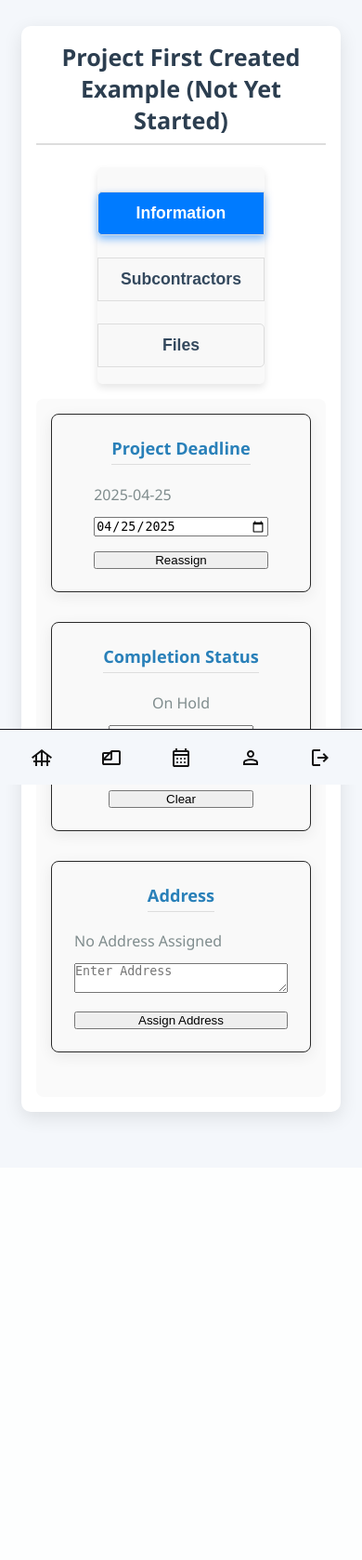
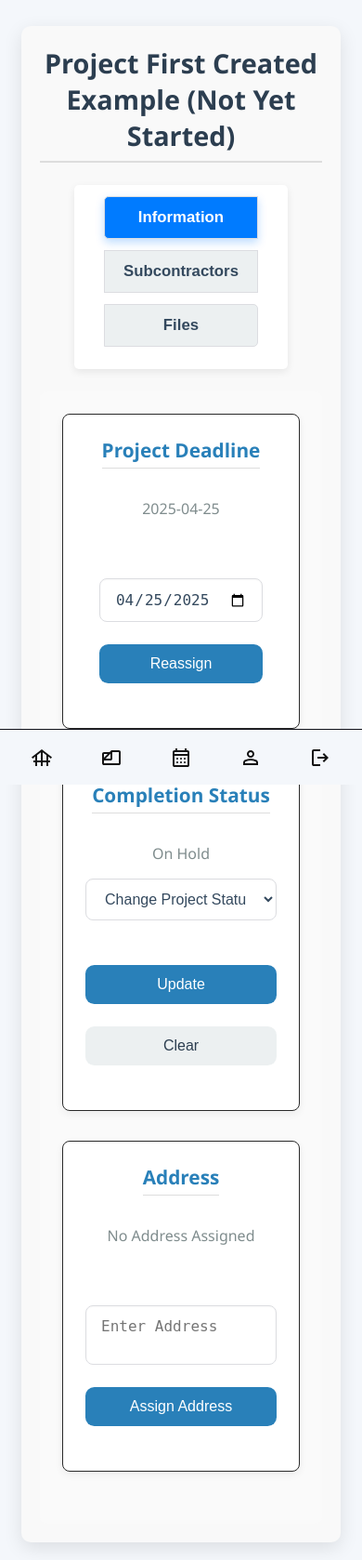
Before and after one commit to EchoingTime/construction-project-manager, a Flask app: page /view-project/1 in a window 390 px wide. Shown: the top 1678 px of the page at 93% size. Before the commit the page ends 1212 px from the top, so only its background shows below. Run offline with Flask 3, Linux system fonts and the light colour scheme; a user stored in the database is signed in; data comes from the database, SQL or seed files in the repository.

Commit message:
Fixed Contractor View of Project Details

```diff
--- a/website/static/css/style.css
+++ b/website/static/css/style.css
@@ -584,79 +584,183 @@ h2 {
 
 /*-------------------------- Project Page Overview --------------------------*/
 
-/* General Heading Styling */
-#project-details h2 {
-  font-size: 2.2em;
-  color: #2c3e50;
-  margin-bottom: 1.5rem;
-  text-align: center;
+#project-details p {
+  font-size: 1rem;
+  margin: 1rem 0; /* Increased margin for better spacing */
+  color: #7f8c8d;
+  text-align: center; /* Centered the date text */
 }
 
-#project-details h3 {
-  font-size: 1.6em;
-  margin-bottom: 1rem;
-  color: #34495e;
-}
-
-#project-details p {
-  font-size: 1rem;
-  margin: 0.8rem 0;
-  color: #7f8c8d;
-}
-
-/* Section Styling - Shadow Only, No Borders */
 #project-details {
   padding: 2rem;
   max-width: 1200px;
   margin: 0 auto;
-  background-color: #fff;
+  background-color: #f9f9f9; /* Light background */
   border-radius: 10px;
   box-shadow: 0 6px 20px rgba(0, 0, 0, 0.1);
-  /* Removed border */
 }
 
-/* Tab Section Improvements */
+/* Headings */
+#project-details h2,
+#project-details h3,
+#project-details h4 {
+  font-size: 1.25rem;
+  margin-bottom: 1.5rem; /* Increased margin to give more space below headings */
+  text-align: center;
+  color: #2c3e50;
+}
+
+/* Forms */
+#project-details form {
+  display: flex;
+  flex-direction: column;
+  gap: 1.5rem; /* Increased gap for more spacing between form elements */
+}
+
+#project-details form .form-group,
+#messages .form-group {
+  display: flex;
+  flex-direction: column;
+  gap: 0.75rem; /* Added more gap for form groups */
+}
+
+#project-details form label,
+#messages label {
+  font-size: 1rem;
+  font-weight: 600;
+  color: #2c3e50;
+}
+
+#project-details form input[type="text"],
+#project-details form input[type="date"],
+#project-details form textarea,
+#project-details form select,
+#messages textarea,
+#messages select {
+  width: 100%;
+  padding: 0.75rem 1rem;
+  font-size: 1rem;
+  border: 1px solid #dcdde1;
+  border-radius: 8px;
+  background-color: #ffffff; /* Light background for inputs */
+  color: #34495e;
+  transition: all 0.2s ease-in-out;
+  box-shadow: inset 0 1px 2px rgba(0, 0, 0, 0.03);
+}
+
+#project-details form textarea,
+#messages textarea {
+  resize: none;
+}
+
+#project-details form input:focus,
+#project-details form textarea:focus,
+#project-details form select:focus,
+#messages textarea:focus,
+#messages select:focus {
+  border-color: #007bff;
+  box-shadow: 0 0 0 2px rgba(0, 123, 255, 0.1);
+  outline: none;
+}
+
+/* Buttons */
+#project-details form button {
+  background-color: #2980b9; /* Primary blue color */
+  color: #fff;
+  padding: 0.75rem 1.5rem; /* Increased padding for better button size */
+  font-size: 1rem;
+  border: none;
+  border-radius: 0.6rem;
+  cursor: pointer;
+  transition: background-color 0.25s ease;
+}
+
+#project-details form button:hover {
+  background-color: #3498db; /* Darker blue on hover */
+}
+
+#project-details form button[type="reset"] {
+  background-color: #ecf0f1;
+  color: #2c3e50;
+}
+
+#project-details form button[type="reset"]:hover {
+  background-color: #dcdde1;
+}
+
+/* Button Row */
+#project-details form .button-row {
+  display: flex;
+  gap: 1.5rem; /* Increased gap between buttons */
+  justify-content: flex-end;
+  flex-wrap: wrap;
+}
+
+#project-details form .button-row button {
+  flex-shrink: 0;
+}
+
+/* Flex Wrappers */
+.div-dead,
+.div-address,
+#subcon-buttons,
+#address-buttons,
+#project-details .buttons,
+.file-invoice-div {
+  display: flex;
+  gap: 1.5rem; /* Increased gap for better spacing */
+  flex-wrap: wrap;
+  align-items: center;
+}
+
+.div-dead,
+.div-address,
+#subcon-buttons,
+#address-buttons {
+  justify-content: space-between;
+  align-items: center;
+}
+
+/* Tab Navigation */
 #project-details .tab-buttons {
   display: flex;
   justify-content: space-around;
-  margin-bottom: 1rem;
-  background-color: #f9f9f9;
-  padding: 10px 0;
+  background-color: #ffffff; /* Clean background */
+  margin-bottom: 1.5rem; /* Increased bottom margin for spacing */
+  padding: 0.75rem 2rem; /* Added more padding to the left and right */
   border-radius: 5px;
-  box-shadow: 0 4px 8px rgba(0, 0, 0, 0.1);
+  box-shadow: 0 3px 8px rgba(0, 0, 0, 0.08);
 }
 
 #project-details .tab-btn {
-  background-color: #f8f8f8;
-  border: 1px solid #ddd;
-  padding: 12px 24px;
+  background-color: #ecf0f1;
+  border: 1px solid #dcdde1;
+  padding: 0.75rem 1.25rem; /* Adjusted padding for more uniform button size */
+  font-weight: bold;
+  font-size: 1.05rem;
   cursor: pointer;
-  font-weight: bold;
-  font-size: 1.1rem;
-  transition: background-color 0.3s ease, color 0.3s ease;
   color: #34495e;
-}
-
-#project-details .tab-btn:first-child {
-  border-top-left-radius: 5px;
-  border-bottom-left-radius: 5px;
-}
-
-#project-details .tab-btn:last-child {
-  border-top-right-radius: 5px;
-  border-bottom-right-radius: 5px;
+  transition: all 0.3s ease;
 }
 
 #project-details .tab-btn:hover,
 #project-details .tab-btn.active {
   background-color: #007bff;
   color: white;
-  box-shadow: 0 4px 8px rgba(0, 123, 255, 0.5);
+  box-shadow: 0 4px 10px rgba(0, 123, 255, 0.25);
+}
+
+#project-details .tab-btn:first-child {
+  border-radius: 5px 0 0 5px;
+}
+
+#project-details .tab-btn:last-child {
+  border-radius: 0 5px 5px 0;
 }
 
 #project-details .tab-content {
   display: none;
-  padding: 1rem;
+  padding: 1.5rem; /* Increased padding for content */
   border-radius: 8px;
   background-color: #fafafa;
 }
@@ -665,51 +769,28 @@ h2 {
   display: block;
 }
 
-/* Progress Status Colors */
-#project-details .status-not-yet-started {
-  background-color: var(--not-yet-started-clr);
-}
-
-#project-details .status-on-hold {
-  background-color: var(--on-hold-clr);
-}
-
-#project-details .status-in-progress {
-  background-color: var(--in-progress-clr);
-}
-
-#project-details .status-completed {
-  background-color: var(--completed-clr);
-}
-
-#project-details .status-canceled {
-  background-color: var(--canceled-clr);
-}
-
-/* Subsections - Shadow Only */
+/* Section Blocks */
 #project-details .sub-sections {
   margin-bottom: 2rem;
-  background-color: #f9f9f9;
+  background-color: #ffffff;
   padding: 1.5rem;
   border-radius: 8px;
-  box-shadow: 0 4px 16px rgba(0, 0, 0, 0.07);
-  /* Removed border-top */
+  box-shadow: 0 3px 10px rgba(0, 0, 0, 0.06);
 }
 
 #project-details .sub-sections h3 {
-  margin-bottom: 0.5rem;
+  margin-bottom: 1rem; /* Increased bottom margin for spacing */
   color: #2980b9;
+  border-bottom: 1px solid #ddd;
   padding-bottom: 5px;
-  border-bottom: 1px solid #ddd;
 }
 
-/* Files & Invoices Section */
+/* File Uploads */
 #project-details .file-invoice-div {
   display: flex;
-  flex-direction: row;
   gap: 2rem;
-  margin-bottom: 1rem;
-  padding: 12px;
+  margin-bottom: 1.5rem; /* Increased bottom margin */
+  padding: 1.25rem; /* Increased padding for better content spacing */
   background-color: #f9f9f9;
   border-radius: 8px;
 }
@@ -899,70 +977,76 @@ h2 {
 }
 
 #messages button:hover {
-  background-color: #0056b3;
+  background-color: #3498db;
 }
 
-/* Responsive */
+/* Responsive Fixes */
 @media (max-width: 768px) {
-  #messages {
-    padding: 1.25rem;
+  .div-dead,
+  .div-address,
+  #subcon-buttons,
+  #address-buttons,
+  .file-invoice-div {
+    flex-direction: column;
+    align-items: stretch;
   }
 
-  #messages button {
+  #project-details form button,
+  #project-details form input,
+  #project-details form select,
+  #project-details form textarea {
     width: 100%;
-    align-self: center;
   }
-}
 
-/* Responsive Layout */
-@media (max-width: 768px) {
   .tab-buttons {
     flex-direction: column;
   }
 
   .tab-btn {
-    margin-bottom: 0.5rem;
+    margin-bottom: 0.75rem; /* Adjusted margin */
   }
 
-  .div-dead,
-  .div-address {
-    flex-direction: column;
+  #messages {
+    padding: 1.5rem; /* Increased padding */
   }
 
-  #project-details input[type="date"],
-  #project-details textarea,
-  #project-details select,
-  #project-details input[type="text"] {
+  #messages button {
     width: 100%;
-  }
-
-  #project-details button {
-    width: 100%;
-    max-width: 500px;
-    margin-top: 1rem;
-  }
-
-  #project-details .file-invoice-div {
-    flex-direction: column;
   }
 }
 
 @media (max-width: 480px) {
   #project-details h2 {
-    font-size: 1.8em;
+    font-size: 1.8rem;
   }
 
   #project-details h3 {
-    font-size: 1.3em;
+    font-size: 1.3rem;
   }
 
   #project-details {
-    padding: 1rem;
+    padding: 1.25rem; /* Adjusted padding */
   }
 }
 
 .hidden-input {
   display: none;
+}
+
+/* Custom styles for centering buttons and inputs */
+
+/* Assign Address */
+#project-details .div-address,
+#project-details .div-dead,
+#project-details .buttons {
+  display: flex;
+  justify-content: center; /* Centers the address section */
+  margin: 1.5rem 0; /* Adjusted margin */
+}
+
+/* Outer Tab Section Padding */
+#project-details .tab-buttons {
+  padding: 0.75rem 2rem; /* Added more padding to the left and right */
 }
 
 /*-------------------------- Forms (Login & Registry) --------------------------*/
```
Also changed, not shown: other parts of website/static/css/style.css (+47 -50 lines).
